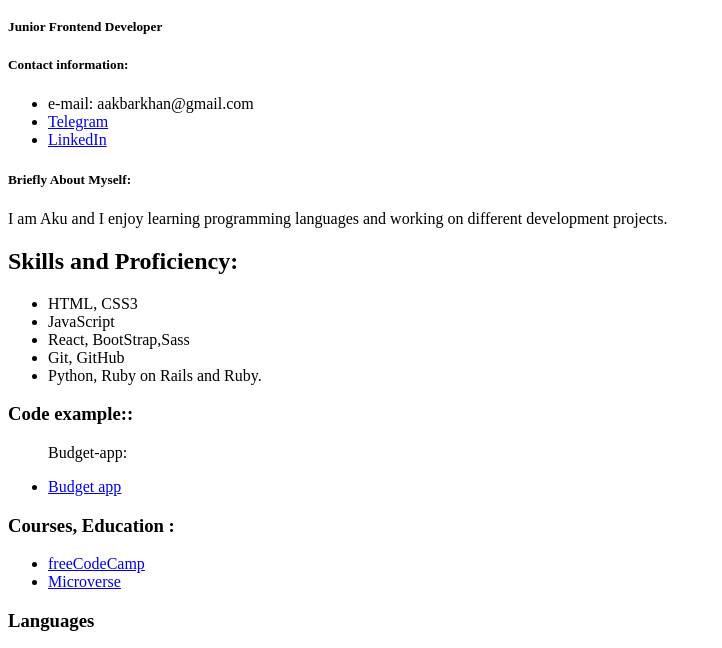
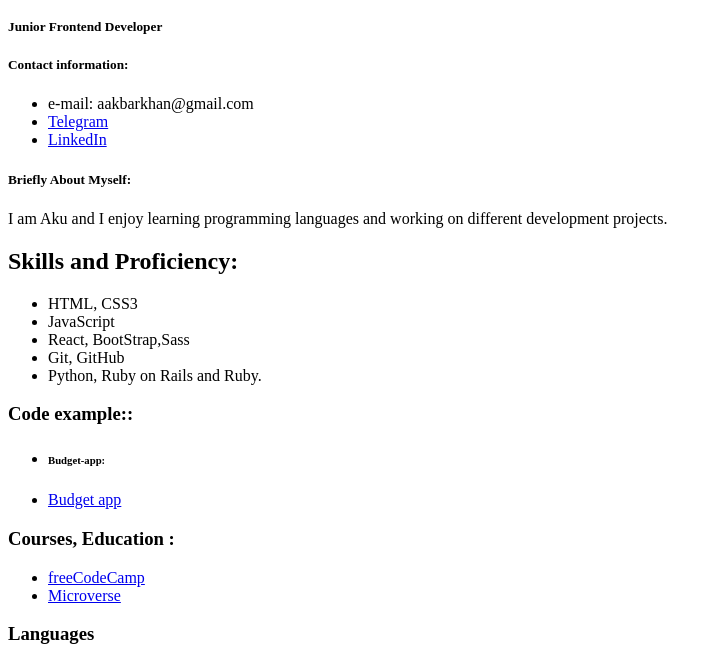
Before and after one commit to aakbarkhan/rsschool-cv, a plain HTML site: page index.html in a window 1280 px wide. Shown: the part 110-758 px from the top of the page, without its empty margins (0-722 px from the left). Drawn offline with Linux system fonts and the light colour scheme.

Commit message:
fix: validator error

```diff
--- a/index.html
+++ b/index.html
@@ -66,7 +66,11 @@
                     Code example::
                 </h3>
                 <ul>
-                    <p> Budget-app:</p>
+                    <li>
+                        <h6>
+                            Budget-app:
+                        </h6>
+                    </li>
                     <li>
                         <a href="https://github.com/aakbarkhan/budget-app">Budget app</a>
                     </li>
```
